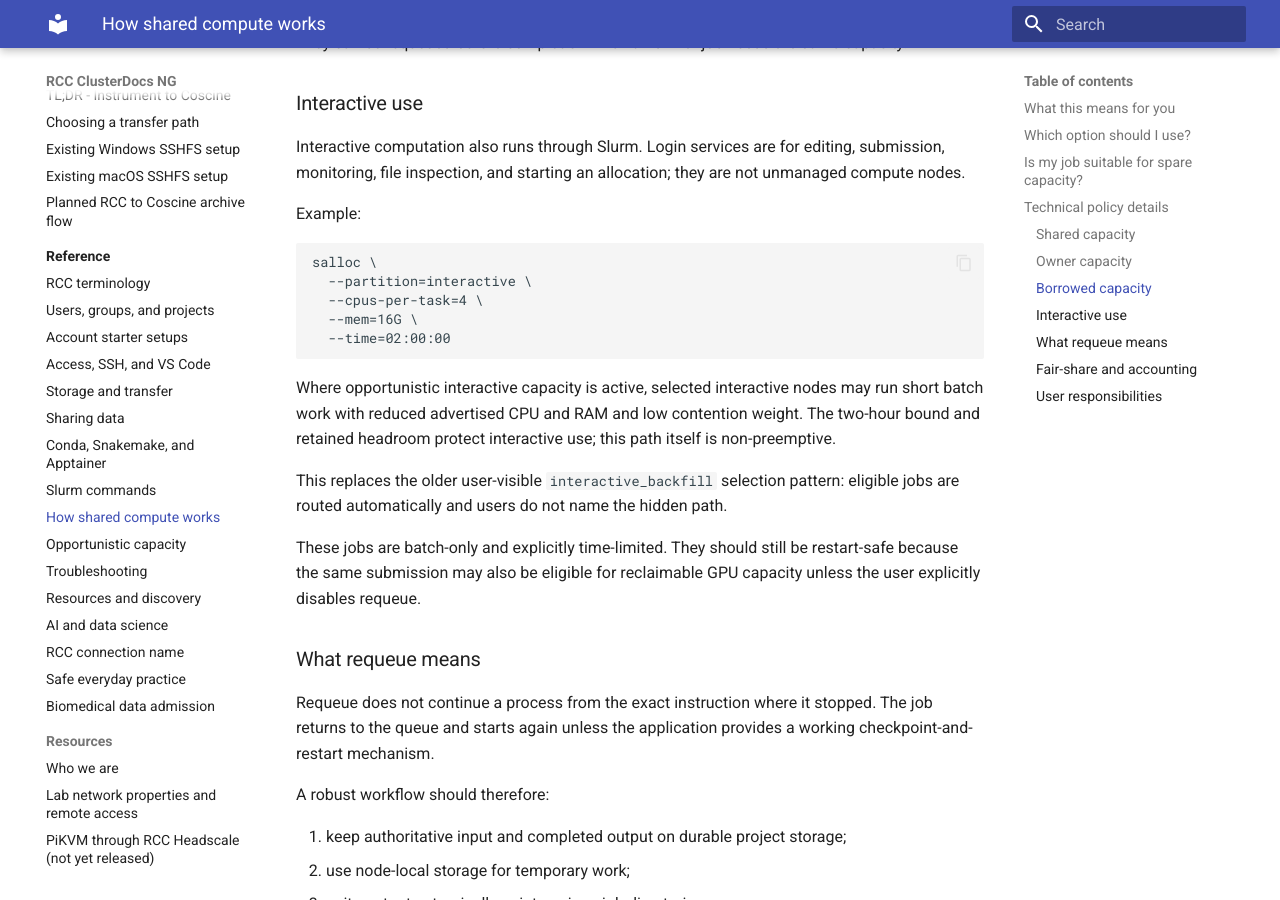
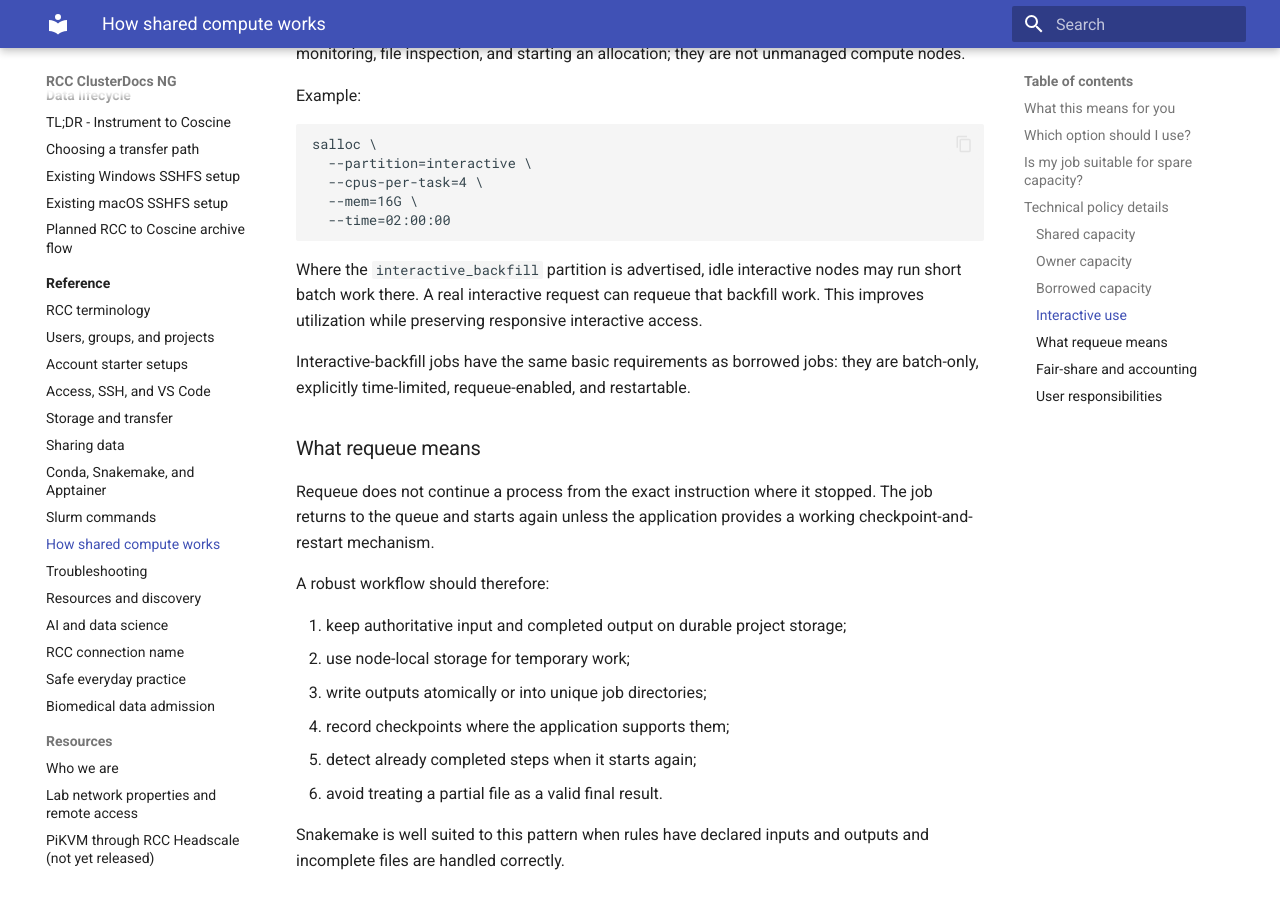
Before and after one commit to IKIM-Essen/ClusterDocs, an MkDocs documentation site: the page built from docs/reference/how-shared-compute-works.md, in a window 1280 px wide and 900 px high, scrolled down 3038 px. Built offline with MkDocs 1.6.1 and Material for MkDocs 9.7.7, drawn with Linux system fonts in a browser that asks for light colours; some of the changed text lies outside the part shown.

Commit message:
Revert "Document staged opportunistic Slurm capacity (#65)"
This reverts commit 2cde849cb2b410db9f022426c9e63f83e42d3542.

````diff
--- a/docs/reference/how-shared-compute-works.md
+++ b/docs/reference/how-shared-compute-works.md
@@ -20,12 +20,6 @@ capacity for suitable restartable work.
 - **Working interactively?** Use a bounded interactive allocation. RCC may use
   otherwise idle interactive capacity for restartable batch work without
   allowing that work to delay a real interactive request.
-
-Short CPU-only jobs with an explicit time limit of at most two hours may also
-be placed automatically on accepted spare interactive or GPU capacity. Users
-never select the hidden partitions or protected QOS names. See
-[Opportunistic capacity](opportunistic-capacity.md) for the rollout status and
-restart-safe job pattern.
 
 Borrowed work can be stopped and returned to the queue when the owner needs the
 capacity. It starts again from the beginning unless the application has a
@@ -140,17 +134,13 @@ salloc \
   --time=02:00:00
 ```
 
-Where opportunistic interactive capacity is active, selected interactive nodes
-may run short batch work with reduced advertised CPU and RAM and low contention
-weight. The two-hour bound and retained headroom protect interactive use; this
-path itself is non-preemptive.
+Where the `interactive_backfill` partition is advertised, idle interactive
+nodes may run short batch work there. A real interactive request can requeue
+that backfill work. This improves utilization while preserving responsive
+interactive access.
 
-This replaces the older user-visible `interactive_backfill` selection pattern:
-eligible jobs are routed automatically and users do not name the hidden path.
-
-These jobs are batch-only and explicitly time-limited. They should still be
-restart-safe because the same submission may also be eligible for reclaimable
-GPU capacity unless the user explicitly disables requeue.
+Interactive-backfill jobs have the same basic requirements as borrowed jobs:
+they are batch-only, explicitly time-limited, requeue-enabled, and restartable.
 
 ### What requeue means
 
--- a/mkdocs.yml
+++ b/mkdocs.yml
@@ -52,7 +52,6 @@ nav:
       - Conda, Snakemake, and Apptainer: reference/software-workflows.md
       - Slurm commands: reference/slurm.md
       - How shared compute works: reference/how-shared-compute-works.md
-      - Opportunistic capacity: reference/opportunistic-capacity.md
       - Troubleshooting: reference/troubleshooting.md
       - Resources and discovery: reference/resources.md
       - AI and data science: reference/ai-data-science.md
````
Also changed, not shown: docs/reference/opportunistic-capacity.md (deleted, +0 -61 lines), docs/reference/slurm.md (+0 -4 lines), 3 other files.
